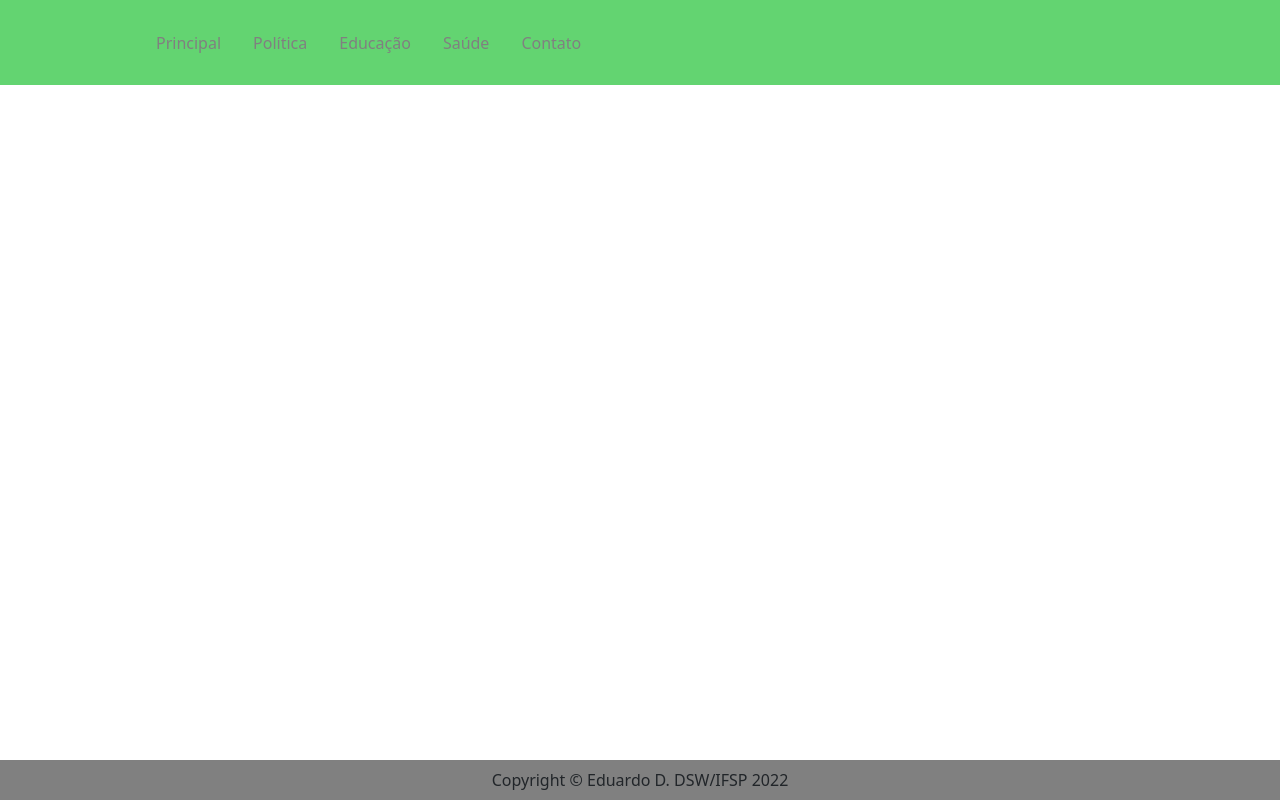
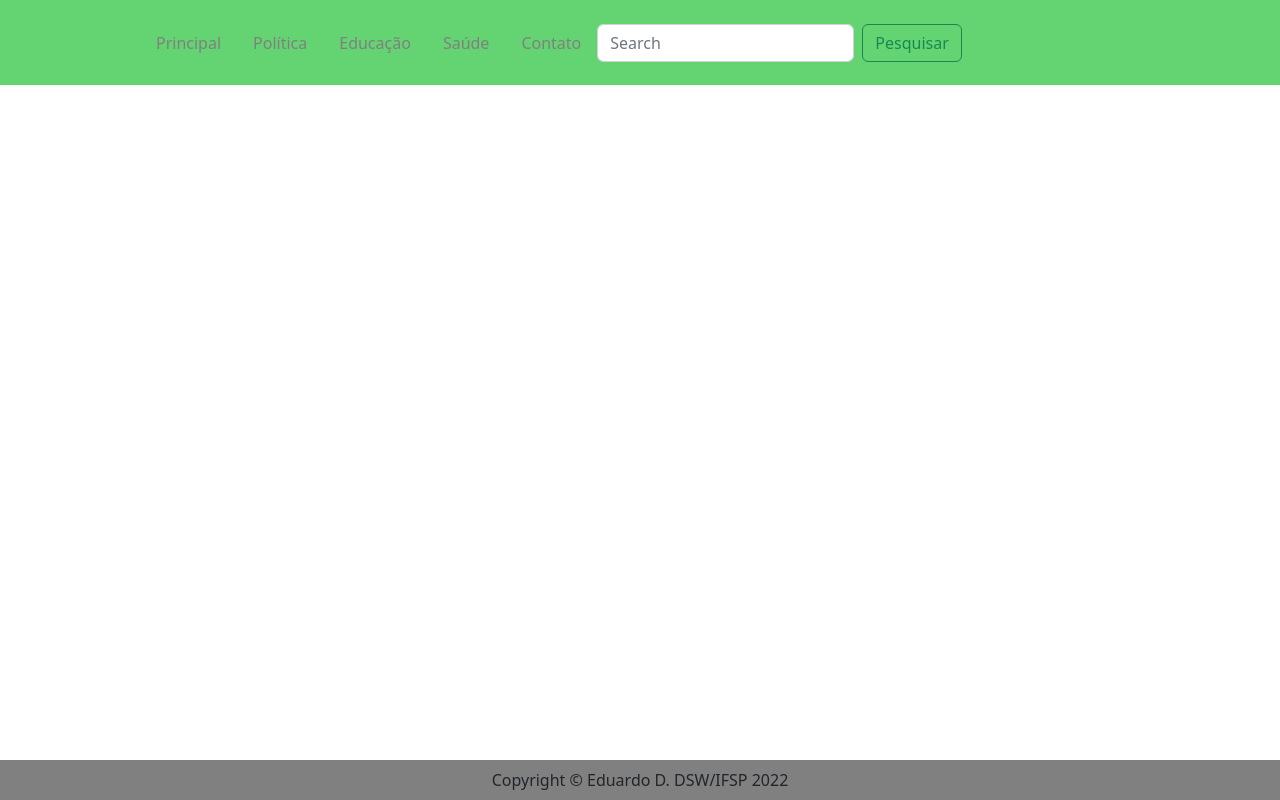
Before and after one commit to eduardodini/site-noticias, a React (Create React App) app: page / in a window 1280 px wide. Built offline with nearby package versions, Linux system fonts and the light colour scheme.

Commit message:
Add searchbar to navbar

```diff
--- a/src/components/navbar/index.js
+++ b/src/components/navbar/index.js
@@ -5,6 +5,8 @@ import {
     Bars,
     NavMenu
 } from './NavbarElements'
+import Form from 'react-bootstrap/Form'
+import Button from 'react-bootstrap/Button'
 
 const Navbar = () => {
     return (
@@ -17,6 +19,15 @@ const Navbar = () => {
                 <NavLink to='/education'>Educação </NavLink>
                 <NavLink to='/health'>Saúde</NavLink>
                 <NavLink to='/contact'>Contato</NavLink>
+                <Form className="d-flex">
+                    <Form.Control
+                        type="search"
+                        placeholder="Search"
+                        className="me-2"
+                        aria-label="Search"
+                    />
+                    <Button variant="outline-success">Pesquisar</Button>
+                </Form>
             </NavMenu>
         </Nav>
         </>
```
